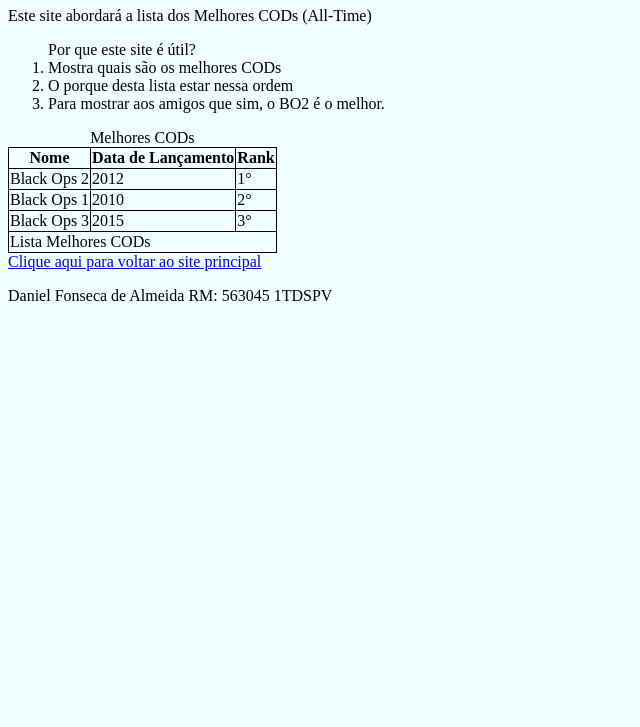
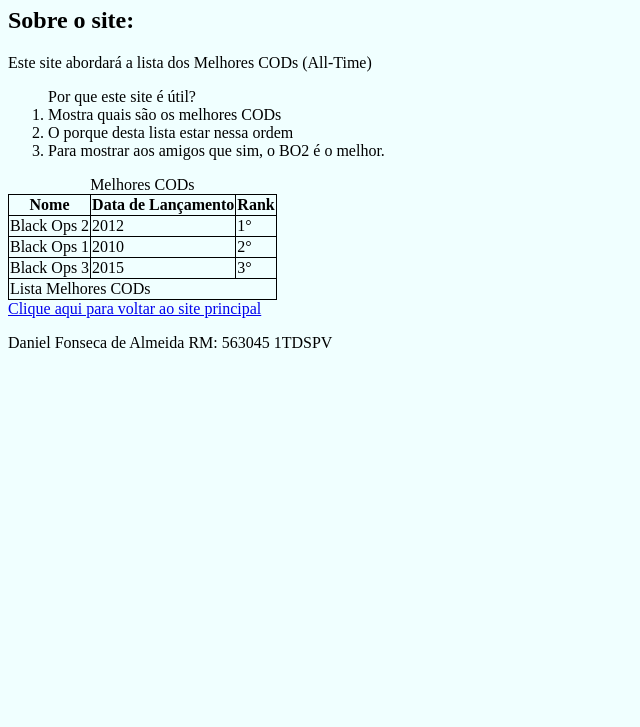
Before and after one commit to dnl-alm/cp01-front-fiap, a plain HTML site: page about.html in a window 1280 px wide. Shown: the part 73-800 px from the top of the page, without its empty margins (0-640 px from the left). Drawn offline with Linux system fonts and the light colour scheme.

Commit message:
adicionando subtitulo no about.html

```diff
--- a/about.html
+++ b/about.html
@@ -25,6 +25,8 @@
 <body style="background-color: azure;">
 
     <h1>Call of Duty</h1>
+
+    <h2>Sobre o site:</h2>
 
     <p>Este site abordará a lista dos Melhores CODs (All-Time)</p>
 
```
